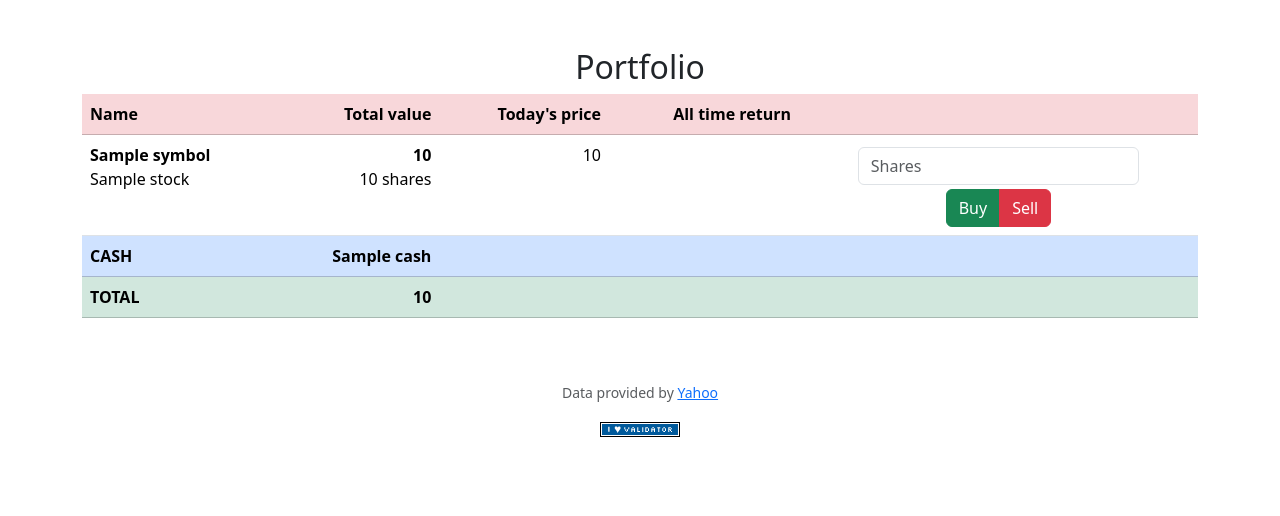
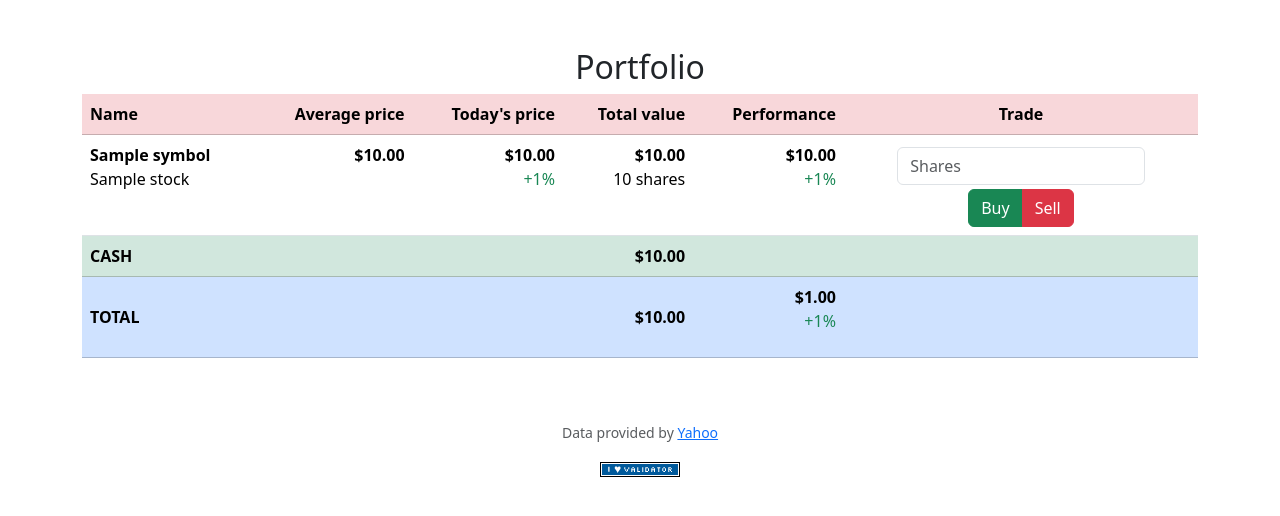
Before and after one commit to stan-artemyev/tradehub, a Flask app: template templates/index.html in a window 1280 px wide. Shown: the part 88-604 px from the top of the page. Run offline with Flask 3, Linux system fonts and the light colour scheme; the template is opened without the code that fills it: most values are stand-ins (such as "Sample title", 1, 10 or a date in 2020); some libraries are stand-ins or nearby versions.

Commit message:
finilize index layout

```diff
--- a/app.py
+++ b/app.py
@@ -46,38 +46,50 @@ def after_request(response):
 def index():
     """Show portfolio of stocks"""
 
-    # Query stocks DB to get stocks possessed and their amounts for a logged-in user
     stocks = db.execute(
-        "SELECT symbol, symbol_name, SUM(amount) AS sum FROM stocks WHERE user_id = ? GROUP BY symbol HAVING sum > 0",
-        session["user_id"],
+        "SELECT symbol, symbol_name, SUM(amount) AS sum, AVG(price) AS average_price FROM stocks WHERE user_id = ? GROUP BY symbol HAVING sum > 0", session["user_id"]
     )
 
     # Get current prices of each stock that the user has and calculate their total
-    total = 0
+    total = 0 # initialize total
+    total_performance = 0 # initialize total_performance
 
     for stock in stocks:
-        stock["price"] = lookup(stock["symbol"])["price"]
+        # Get real-time stock price
+        stock_info = lookup(stock["symbol"])
+        stock["price"] = stock_info["price"]
+
+        # Calculate today's price percentage difference
+        stock["previous_close"] = stock_info["previous_close"]
+        stock["percentage_change"] = round((
+            (stock["price"] - stock["previous_close"]) / stock["previous_close"]
+        ) * 100, 2)
+
+        # Calculate total current stock value
         stock["total"] = stock["sum"] * stock["price"]
         total += stock["total"]
-        # Convert each stock price and stock total to USD format
-        stock["total"] = usd(stock["total"])
-        stock["price"] = usd(stock["price"])
 
-        # Calculate All time return and percentage change
-        #stock["all_time_return"] = # (stock_average_price * stock["sum"]) - stock["total"]
-        #stock["all_time_return_percentage_change"] = # (stock_average_price * shares) / (stock_price * shares
+        # Calculate performance and performance percentage
+        total_investment = stock["sum"] * stock["average_price"]
+        stock["performance"] = stock["total"] - total_investment
+        stock["performance_percentage"] = round(stock["performance"] / total_investment * 100, 2)
+
+        total_performance += stock["performance"]
+
+    # Calculate total performance percentage change
+    total_performance_percentage = round(total_performance / total * 100, 2)
 
     # Query cash from DB
     user_cash = db.execute("SELECT cash FROM users WHERE id = ?", session["user_id"])[0]["cash"]
 
     # Calculate TOTAL (stock values + user cash)
-    total = usd(total + user_cash)
+    total = total + user_cash
 
     # Get username
     username = db.execute("SELECT username FROM users WHERE id = ?", session["user_id"])[0]["username"]
 
     return render_template(
-        "index.html", username=username, stocks=stocks, cash=usd(user_cash), total=total
+        "index.html", username=username, stocks=stocks, cash=user_cash, total=total, total_performance=total_performance, total_performance_percentage=total_performance_percentage
     )
 
 
@@ -89,7 +101,7 @@ def buy():
     # User reached route via GET
     if request.method == "GET":
         # Query cash from DB
-        user_cash = usd(db.execute("SELECT cash FROM users WHERE id = ?", session["user_id"])[0]["cash"])
+        user_cash = db.execute("SELECT cash FROM users WHERE id = ?", session["user_id"])[0]["cash"]
 
         return render_template("buy.html", user_cash=user_cash)
 
@@ -276,7 +288,7 @@ def quote():
             stock_data = get_data(symbol)
 
             # Query cash from DB
-            user_cash = usd(db.execute("SELECT cash FROM users WHERE id = ?", session["user_id"])[0]["cash"])
+            user_cash = db.execute("SELECT cash FROM users WHERE id = ?", session["user_id"])[0]["cash"]
 
             # Query available shares from DB for a current logged in user
             available_shares = db.execute("SELECT SUM(amount) AS sum FROM stocks WHERE user_id = ? AND symbol = ?", session["user_id"], symbol.upper())[0]["sum"]
--- a/helpers.py
+++ b/helpers.py
@@ -54,7 +54,14 @@ def login_required(f):
 
 def usd(value):
     """Format value as USD."""
-    return f"${value:,.2f}"
+
+    if value < 0:
+        value = abs(value)
+        return f"-${value:,.2f}"
+    else:
+        return f"${value:,.2f}"
+
+
 
 
 def custom_humanize(number):
@@ -164,8 +171,9 @@ def lookup(symbol):
         # CSV header: Date,Open,High,Low,Close,Adj Close,Volume
         quotes = list(csv.DictReader(response.content.decode("utf-8").splitlines()))
         price = round(float(quotes[-1]["Adj Close"]), 2)
+        previous_close = round(float(quotes[-2]["Adj Close"]), 2)
 
-        return {"price": price, "symbol": symbol}
+        return {"price": price, "previous_close": previous_close, "symbol": symbol}
     except (KeyError, IndexError, requests.RequestException, ValueError):
         return None
 
--- a/templates/index.html
+++ b/templates/index.html
@@ -10,10 +10,11 @@
         <thead class="table-danger">
             <tr>
                 <th class="text-start">Name</th>
+                <th>Average price</th>
+                <th>Today's price</th>
                 <th>Total value</th>
-                <th>Today's price</th>
-                <th>All time return</th>
-                <th></th>
+                <th>Performance</th>
+                <th class="text-center">Trade</th>
 
             </tr>
         </thead>
@@ -27,13 +28,23 @@
                             <p>{{ stock.symbol_name }}</p>
                         </td>
                         <td>
-                            <b>{{ stock.total }}</b>
+                            <b>{{ stock.average_price | usd }}</b>
+                        </td>
+                        <td>
+                            <b>{{ stock.price | usd }}</b>
+                            <p class="{% if stock.percentage_change >= 0 %} text-success {% else %} text-danger {% endif %}">
+                                {% if stock.percentage_change > 0 %}+{% endif %}{{ stock.percentage_change }}%
+                            </p>
+                        </td>
+                        <td>
+                            <b>{{ stock.total | usd }}</b>
                             <p>{{ stock.sum }} shares</p>
                         </td>
                         <td>
-                            {{ stock.price }}
+                            <b>{{ stock.performance | usd }}</b>
+                            <p class="{% if stock.performance_percentage >= 0 %} text-success {% else %} text-danger {% endif %}">
+                                {% if stock.performance_percentage > 0 %}+{% endif %}{{ stock.performance_percentage }}%
                         </td>
-                        <td></td>
 
                         <td style="text-align: center;">
                             <input type="hidden" name="symbol" value="{{ stock.symbol }}">
@@ -48,26 +59,32 @@
                     </form>
                 </tr>
             {% endfor %}
-            <tr class="table-primary">
+            <tr class="table-success">
                 <td class="text-start">
                     <b>CASH</b>
                 </td>
+                <td></td>
+                <td></td>
                 <td>
-                    <b>{{ cash }}</b>
+                    <b>{{ cash | usd }}</b>
                 </td>
                 <td></td>
                 <td></td>
-                <td></td>
                 </tr>
-            <tr class="table-success">
-                <td class="text-start">
+            <tr class="table-primary">
+                <td class="text-start align-middle">
                     <b>TOTAL</b>
-                </td>
-                <td>
-                    <b>{{ total }}</b>
                 </td>
                 <td></td>
                 <td></td>
+                <td class="align-middle">
+                    <b>{{ total | usd }}</b>
+                </td>
+                <td>
+                    <b>{{ total_performance | usd}}</b>
+                    <p class="{% if total_performance_percentage >= 0 %} text-success {% else %} text-danger {% endif %}">
+                        {% if total_performance_percentage > 0 %}+{% endif %}{{ total_performance_percentage }}%
+                </td>
                 <td></td>
             </tr>
         </tbody>
```
Also changed, not shown: finance.db.
